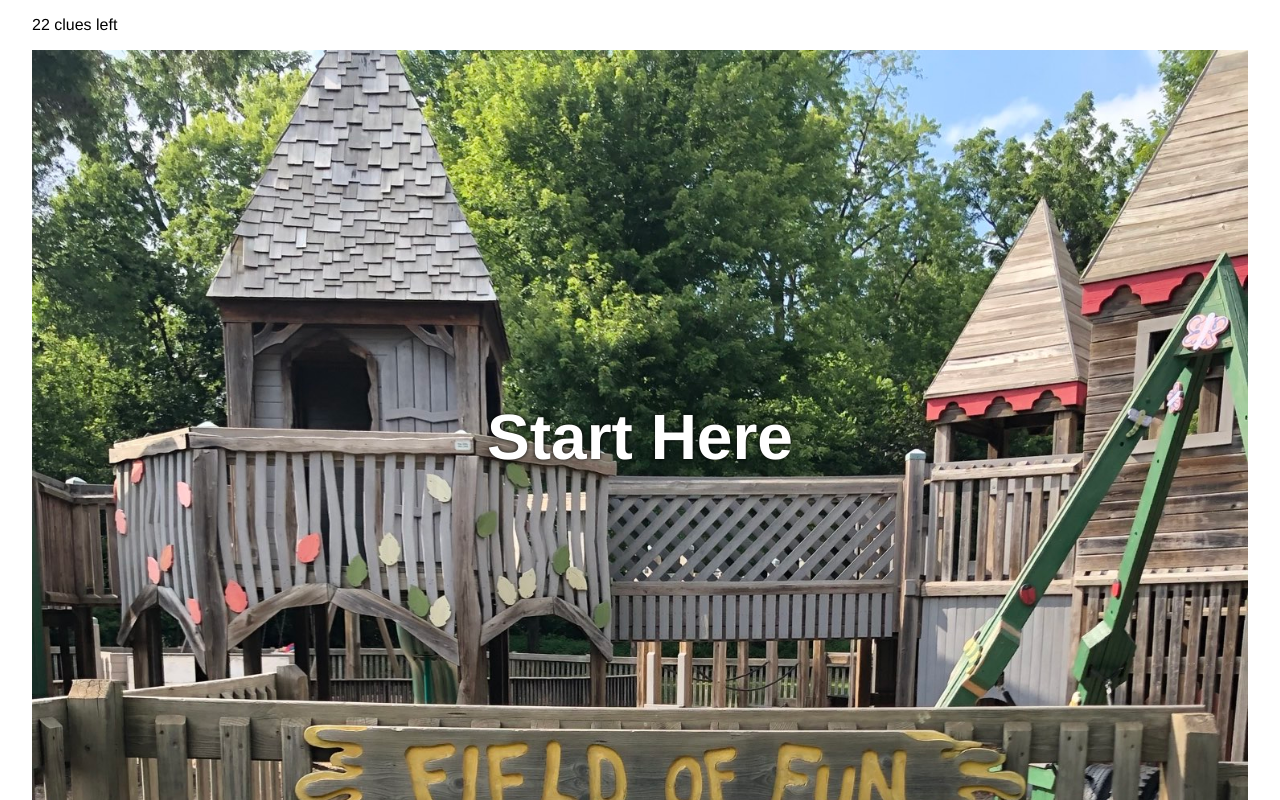
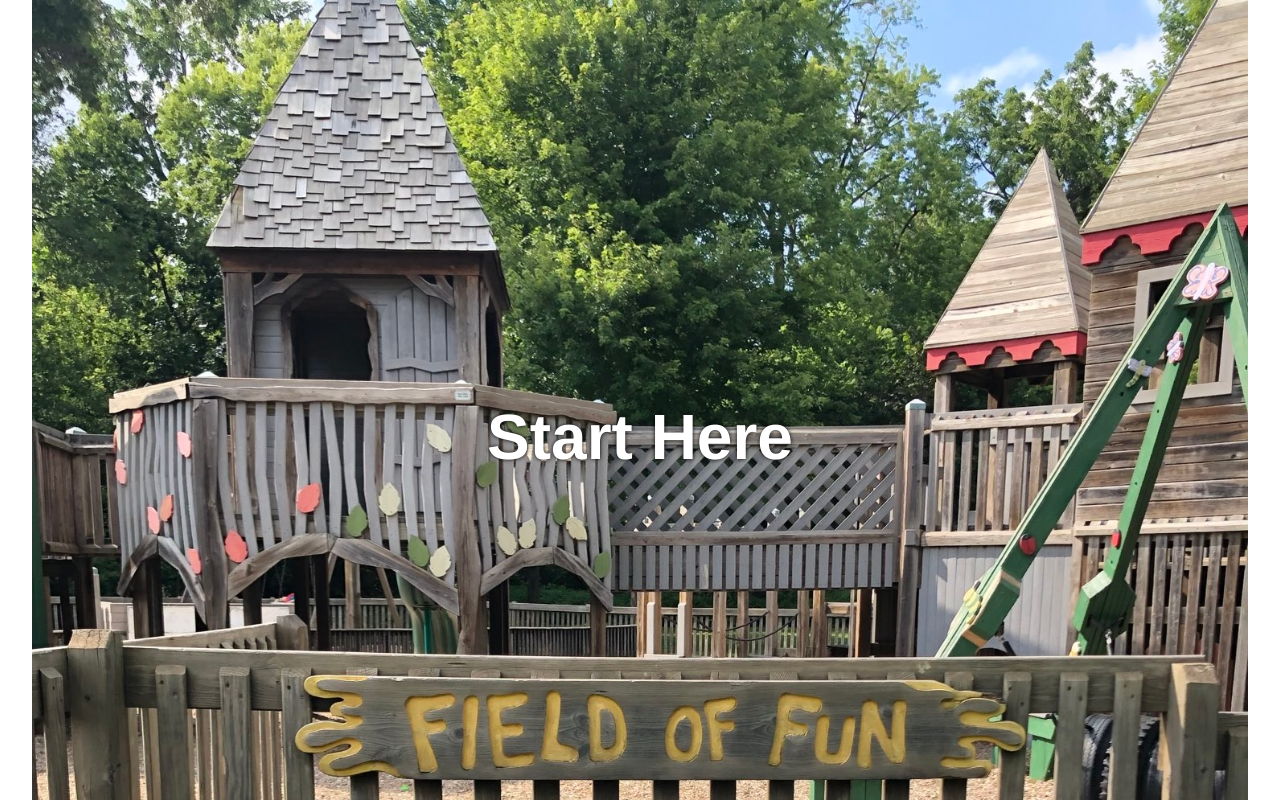
Before and after one commit to dleppik/photo-hunt, a Svelte app: page / in a window 1280 px wide. Both pictures are taken after a click on the button "Start". Shown: the top 800 px of the page. Built offline with nearby package versions, Linux system fonts and the light colour scheme.

Commit message:
More prefetching, UI cleanup.

```diff
--- a/src/PhotoStepView.svelte
+++ b/src/PhotoStepView.svelte
@@ -25,10 +25,6 @@
     }
 </script>
 
-<p>
-    {remainingText}
-</p>
-
 {#if step.type === 'direction'}
     <div class="overlay-banner">
         Start Here
@@ -39,4 +35,9 @@
     <VideoOverlay src={"./clues/"+step.src} onFinish={onFinish} addPhoto={addPhoto}/>
 {/if}
 
+<p>
+    {remainingText}
+</p>
+
 <Prefetch allSteps={allSteps} stepNum={stepNum + 1} />
+<Prefetch allSteps={allSteps} stepNum={stepNum + 2} />
```
